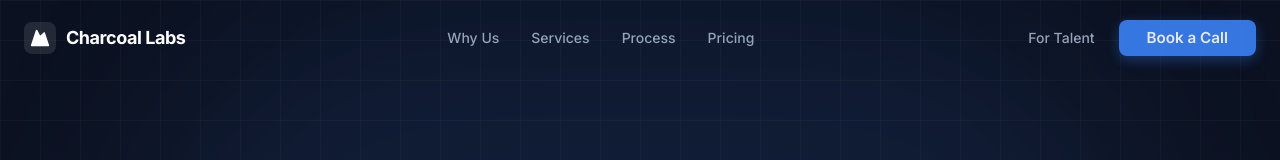
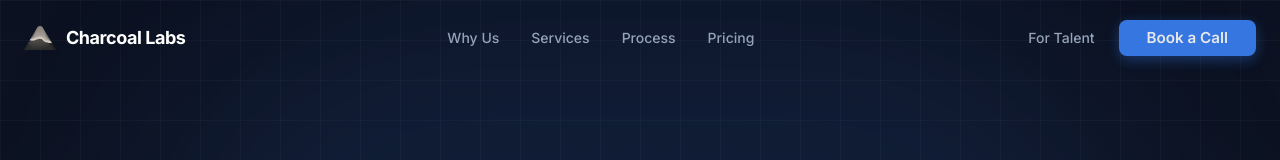
Before and after one commit to Owlbasis/pinaaka, a Next.js app: page / in a window 1280 px wide. Shown: the top 160 px of the page. Built offline with nearby package versions, Linux system fonts and the light colour scheme.

Commit message:
change the log of charcoal labs

```diff
--- a/components/Navigation.tsx
+++ b/components/Navigation.tsx
@@ -2,8 +2,9 @@
 
 import { motion, AnimatePresence } from "framer-motion";
 import { useState, useEffect } from "react";
-import { Menu, X, Mountain } from "lucide-react";
+import { Menu, X } from "lucide-react";
 import Link from "next/link";
+import Image from "next/image";
 
 const navLinks = [
     { href: "#why", label: "Why Us" },
@@ -35,8 +36,13 @@
                 <div className="flex items-center justify-between">
                     {/* Logo */}
                     <Link href="/" className="flex items-center gap-2.5 group">
-                        <div className="relative flex items-center justify-center w-8 h-8 rounded-lg bg-white/10 text-white overflow-hidden group-hover:bg-white/20 transition-colors">
-                            <Mountain className="w-5 h-5 fill-current" />
+                        <div className="relative w-8 h-8">
+                            <Image
+                                src="/logo.png"
+                                alt="Charcoal Labs Logo"
+                                fill
+                                className="object-contain"
+                            />
                         </div>
                         <span className="text-lg font-bold text-white tracking-tight">Charcoal Labs</span>
                     </Link>
--- a/components/sections/Footer.tsx
+++ b/components/sections/Footer.tsx
@@ -1,7 +1,8 @@
 "use client";
 
 import Link from "next/link";
-import { Mountain, Mail, Linkedin, Twitter } from "lucide-react";
+import Image from "next/image";
+import { Mail, Linkedin } from "lucide-react";
 
 export default function Footer() {
     return (
@@ -11,8 +12,13 @@
                     {/* Logo & Description */}
                     <div className="flex flex-col items-center md:items-start gap-4">
                         <Link href="/" className="flex items-center gap-2">
-                            <div className="w-10 h-10 rounded-xl bg-gradient-to-br from-gray-700 via-gray-600 to-gray-500 flex items-center justify-center">
-                                <Mountain className="w-5 h-5 text-white" />
+                            <div className="relative w-10 h-10">
+                                <Image
+                                    src="/logo.png"
+                                    alt="Charcoal Labs Logo"
+                                    fill
+                                    className="object-contain"
+                                />
                             </div>
                             <span className="text-xl font-bold text-white">Charcoal Labs</span>
                         </Link>
```
Also changed, not shown: public/logo.png (added).
